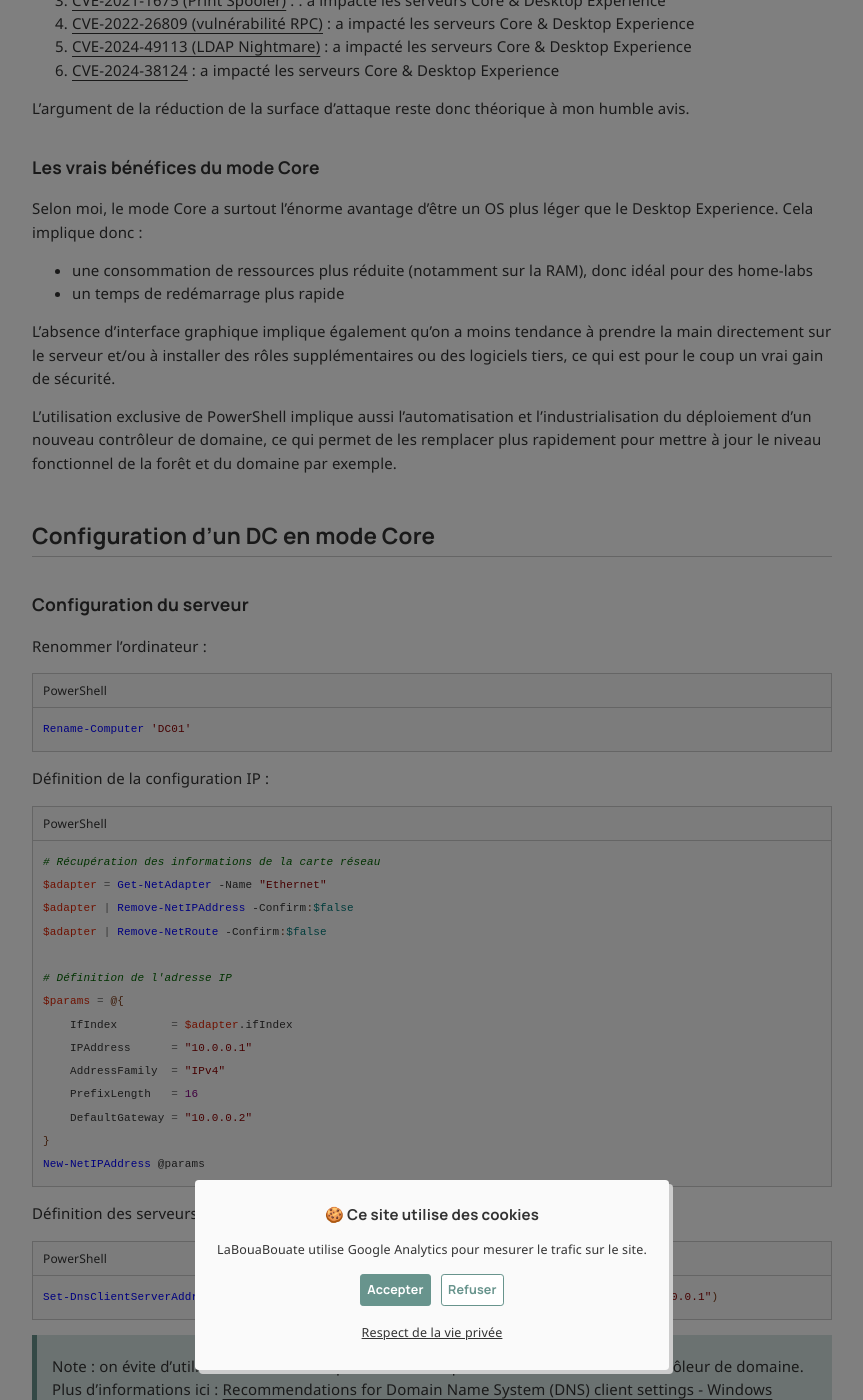
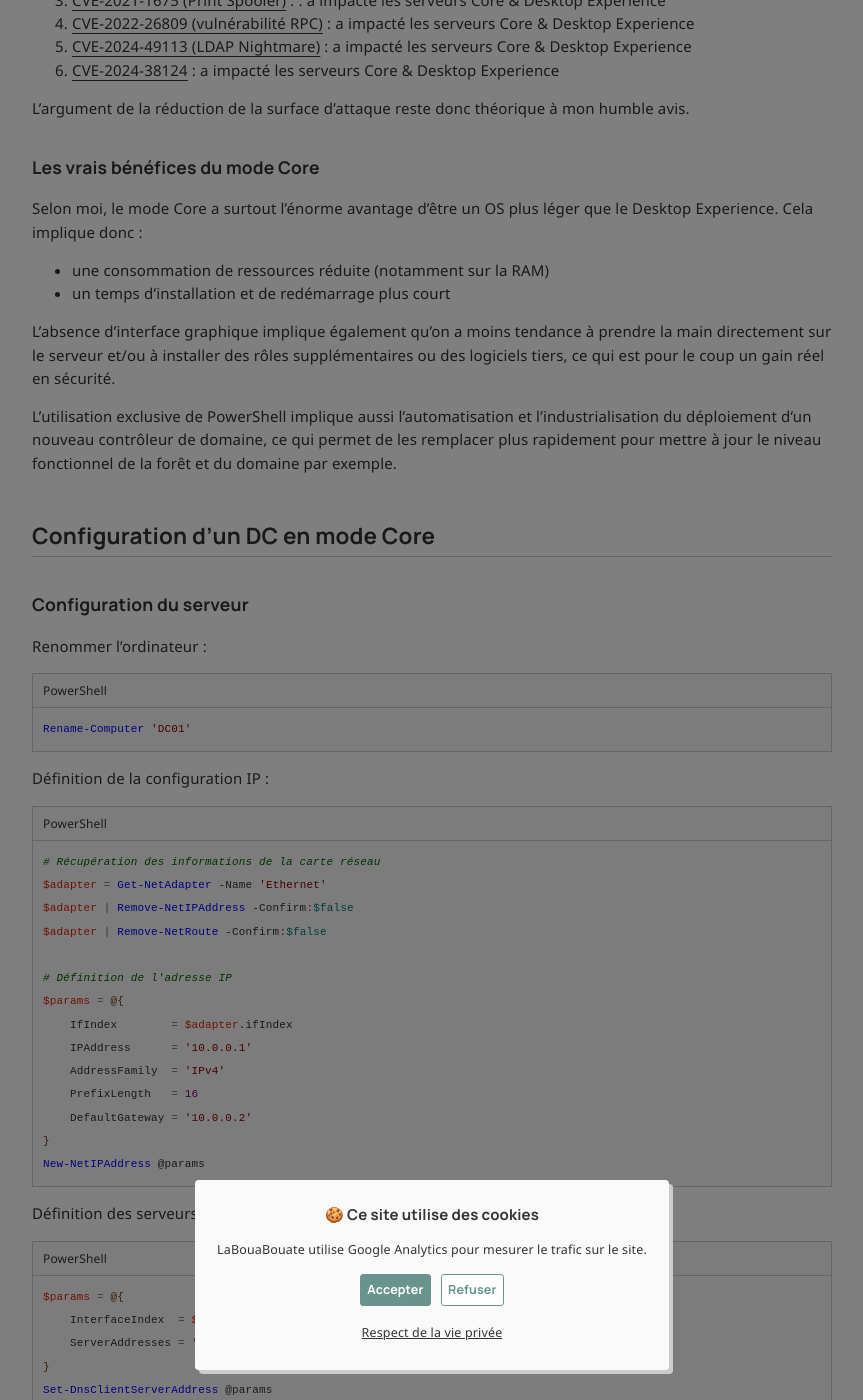
Before and after one commit to leobouard/leobouard.github.io, a Jekyll site: the page built from _posts/2025-10-28-nouveau-dc-mode-core.md, in a window 1280 px wide and 1400 px high, scrolled down 957 px. Shown: the whole window, without its empty margins (208-1071 px from the left). Built offline with Jekyll 4.4.1, drawn with Linux system fonts in a browser that asks for light colours; nearby versions of some CDN libraries; some web fonts are replaced; comment, search, counter and statistics services are not loaded; some of the changed text lies outside the part shown.

Commit message:
Update 2025-10-28-nouveau-dc-mode-core.md

````diff
--- a/_posts/2025-10-28-nouveau-dc-mode-core.md
+++ b/_posts/2025-10-28-nouveau-dc-mode-core.md
@@ -34,10 +34,10 @@
 
 Selon moi, le mode Core a surtout l'énorme avantage d'être un OS plus léger que le Desktop Experience. Cela implique donc :
 
-- une consommation de ressources plus réduite (notamment sur la RAM), donc idéal pour des home-labs
-- un temps de redémarrage plus rapide
+- une consommation de ressources réduite (notamment sur la RAM)
+- un temps d'installation et de redémarrage plus court
 
-L'absence d'interface graphique implique également qu'on a moins tendance à prendre la main directement sur le serveur et/ou à installer des rôles supplémentaires ou des logiciels tiers, ce qui est pour le coup un vrai gain de sécurité.
+L'absence d'interface graphique implique également qu'on a moins tendance à prendre la main directement sur le serveur et/ou à installer des rôles supplémentaires ou des logiciels tiers, ce qui est pour le coup un gain réel en sécurité.
 
 L'utilisation exclusive de PowerShell implique aussi l'automatisation et l'industrialisation du déploiement d'un nouveau contrôleur de domaine, ce qui permet de les remplacer plus rapidement pour mettre à jour le niveau fonctionnel de la forêt et du domaine par exemple.
 
@@ -55,17 +55,17 @@
 
 ```powershell
 # Récupération des informations de la carte réseau
-$adapter = Get-NetAdapter -Name "Ethernet"
+$adapter = Get-NetAdapter -Name 'Ethernet'
 $adapter | Remove-NetIPAddress -Confirm:$false
 $adapter | Remove-NetRoute -Confirm:$false
 
 # Définition de l'adresse IP
 $params = @{
     IfIndex        = $adapter.ifIndex
-    IPAddress      = "10.0.0.1"
-    AddressFamily  = "IPv4"
+    IPAddress      = '10.0.0.1'
+    AddressFamily  = 'IPv4'
     PrefixLength   = 16
-    DefaultGateway = "10.0.0.2"
+    DefaultGateway = '10.0.0.2'
 }
 New-NetIPAddress @params
 ```
@@ -73,7 +73,11 @@
 Définition des serveurs DNS :
 
 ```powershell
-Set-DnsClientServerAddress -InterfaceIndex $adapter.ifIndex -ServerAddresses ("10.0.0.2","10.0.0.1")
+$params = @{
+    InterfaceIndex  = $adapter.ifIndex
+    ServerAddresses = '10.0.0.2', '10.0.0.1'
+}
+Set-DnsClientServerAddress @params
 ```
 
 > Note : on évite d'utiliser l'adresse de loopback 127.0.0.1 pour le serveur DNS d'un contrôleur de domaine. Plus d'informations ici : [Recommendations for Domain Name System (DNS) client settings - Windows Server \| Microsoft Learn](https://learn.microsoft.com/en-us/troubleshoot/windows-server/networking/best-practices-for-dns-client-settings#domain-controller-with-dns-installed)
@@ -117,7 +121,8 @@
 Formater la partition :
 
 ```powershell
-Get-Partition -DriveLetter 'E' | Format-Volume -FileSystem NTFS -NewFileSystemLabel 'NTDS'
+Get-Partition -DriveLetter 'E' |
+    Format-Volume -FileSystem NTFS -NewFileSystemLabel 'NTDS'
 ```
 
 On peut vérifier la présence du nouveau disque avec la commande suivante :
````
Also changed, not shown: other parts of _posts/2025-10-28-nouveau-dc-mode-core.md (+2 -2 lines).
